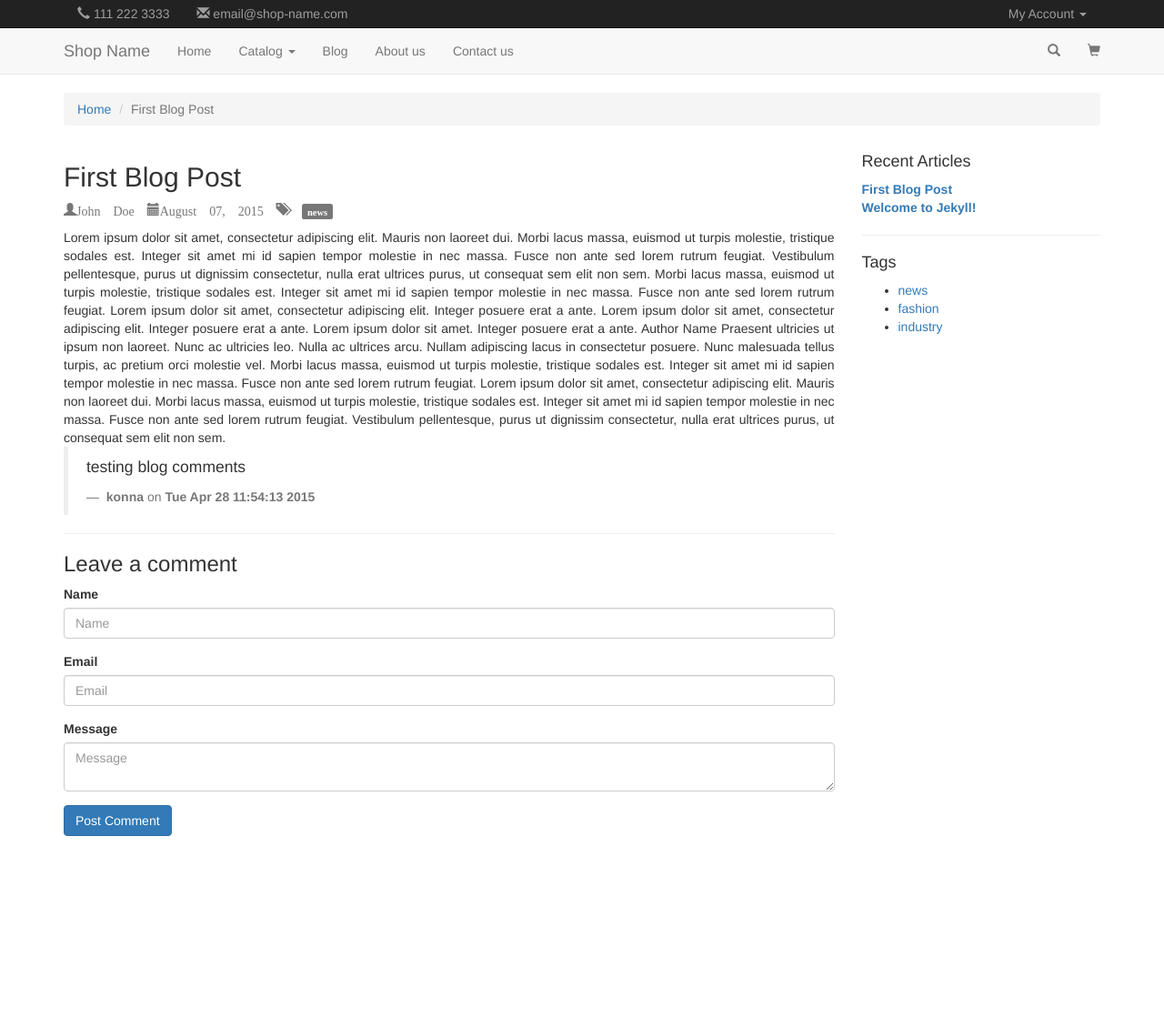
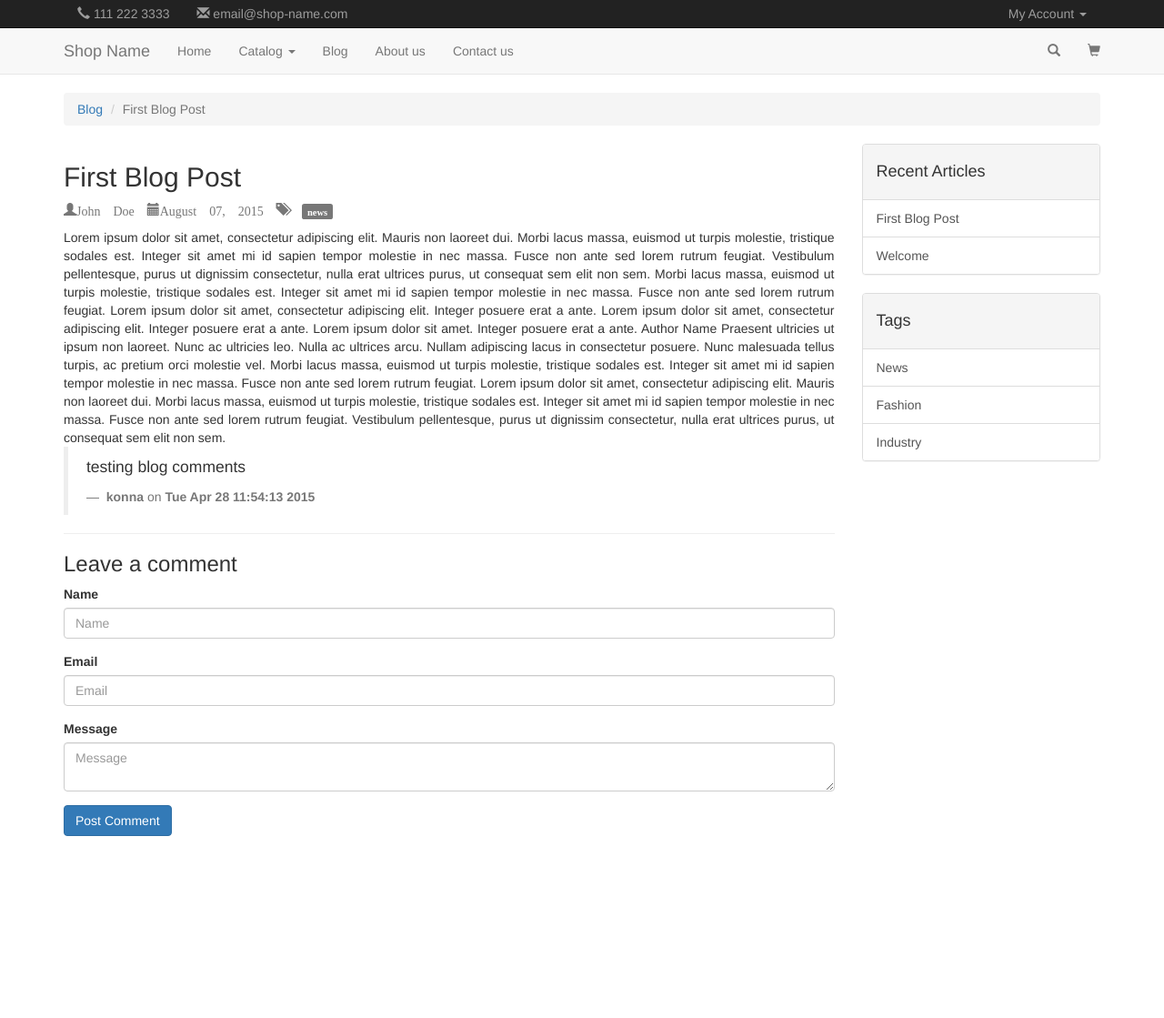
Before and after one commit to vassilis/jekyll-ecommerce-template, a Jekyll site: the page built from _posts/2015-08-04-welcome-to-jekyll.markdown, in a window 1280 px wide. Shown: the whole page at 91% size. Built offline with Jekyll 4.4.1, drawn with Linux system fonts in a browser that asks for light colours; nearby versions of some CDN libraries.

Commit message:
update blog

```diff
--- a/_data/blog.yml
+++ b/_data/blog.yml
@@ -1,5 +1,5 @@
 title: "News"
-all_tags: [news, fashion, industry]
+all_tags: [News, Fashion, Industry]
 articles:
   - title: "First Blog Post"
     url: "/2015/08/13/first-blog-post/"
--- a/_includes/blog-sidebar.html
+++ b/_includes/blog-sidebar.html
@@ -1,33 +1,33 @@
 {% assign blog = site.data.blog %}
+
 {% comment %}
   Recent blog posts
 {% endcomment %}
-<h4>Recent Articles</h4>
-<ul class="list-unstyled">
-  {% for article in site.posts limit:6 %}
-  <li>
-      <strong><a class="blog-post" href="{{ article.url }}">{{ article.title }}</a></strong>
-      <br>
-      <small class="text-muted">
-        {{ article.published_at }}
-      </small>
-  </li>
-  {% endfor %}
-</ul>
+<div class="panel panel-default">
+  <div class="panel-heading">
+    <h4>Recent Articles</h4>
+  </div>
+  <ul class="list-group">
+    {% for article in site.posts limit:6 %}
+      <a class="list-group-item" href="{{ article.url }}">{{ article.title }}</a>
+    {% endfor %}
+  </ul>
+</div>
 
-<hr>
 {% comment %}
   Blog tags
 {% endcomment %}
 {% if blog.all_tags.size > 0 %}
-  <h4>Tags</h4>
-  <div class="post">
-    <ul class="tags">
+  <div class="panel panel-default">
+    <div class="panel-heading">
+      <h4>Tags</h4>
+    </div>
+    <ul class="list-group">
       {% for tag in blog.all_tags %}
         {% if current_tags contains tag %}
-          <li><a class="active" href="#">{{ tag }}</a></li>
+          <a class="list-group-item active" href="#">{{ tag }}</a></li>
         {% else %}
-          <li><a href="#">{{ tag }}</a></li>
+          <a class="list-group-item" href="#">{{ tag }}</a>
         {%endif%}
       {% endfor %}
     </ul>
--- a/_includes/breadcrumb.html
+++ b/_includes/breadcrumb.html
@@ -5,7 +5,7 @@
   {% assign second_text = include.product.title %}
   {% assign second_href = include.product.url %}
 {% elsif include.type == "post" %}
-  {% assign first_text = "Home" %}
+  {% assign first_text = "Blog" %}
   {% assign first_href = "/blogs/news/" %}
   {% assign second_is_last = true %}
   {% assign second_text = include.post.title %}
--- a/_posts/2015-08-04-welcome-to-jekyll.markdown
+++ b/_posts/2015-08-04-welcome-to-jekyll.markdown
@@ -1,6 +1,6 @@
 ---
 layout: post
-title:  "Welcome to Jekyll!"
+title:  "Welcome"
 date:   2015-08-04 11:12:32
 categories: jekyll update
 ---
```
